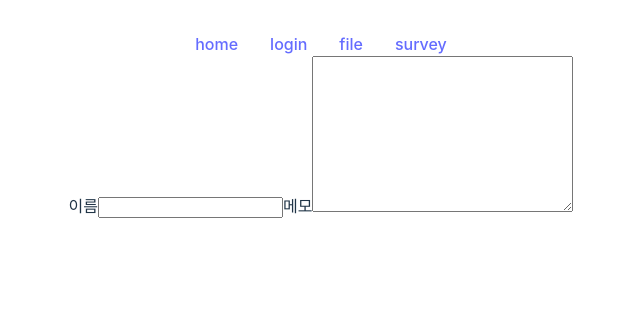
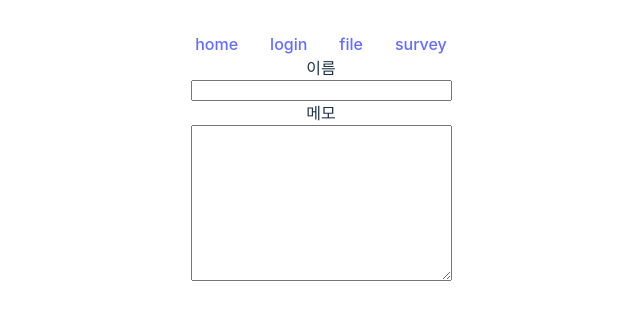
Before and after one commit to noname2048/bz-react-form-practice, a React (Vite) app in the folder frontend/: page /survey in a window 1280 px wide. Shown: the top 320 px of the page, without its empty margins (319-959 px from the left). Built offline with nearby package versions, Linux system fonts and the light colour scheme.

Commit message:
feat: make form container in SurveyForm

```diff
--- a/frontend/src/components/SurveyForm.jsx
+++ b/frontend/src/components/SurveyForm.jsx
@@ -18,7 +18,7 @@ const SurveyForm = () => {
   };
 
   return (
-    <form onSubmit={handleSubmit(onSubmit)}>
+    <FormContainer onSubmit={handleSubmit(onSubmit)}>
       <label htmlFor="email">이름</label>
       <input type="text" {...register("email")} />
       <label htmlFor="memo">메모</label>
@@ -28,8 +28,15 @@ const SurveyForm = () => {
         rows="10"
         {...register("memo")}
       ></textarea>
-    </form>
+    </FormContainer>
   );
 };
 
 export default SurveyForm;
+
+const FormContainer = styled.form`
+  display: flex;
+  flex-flow: column nowrap;
+  justify-content: center;
+  align-content: center;
+`;
```
